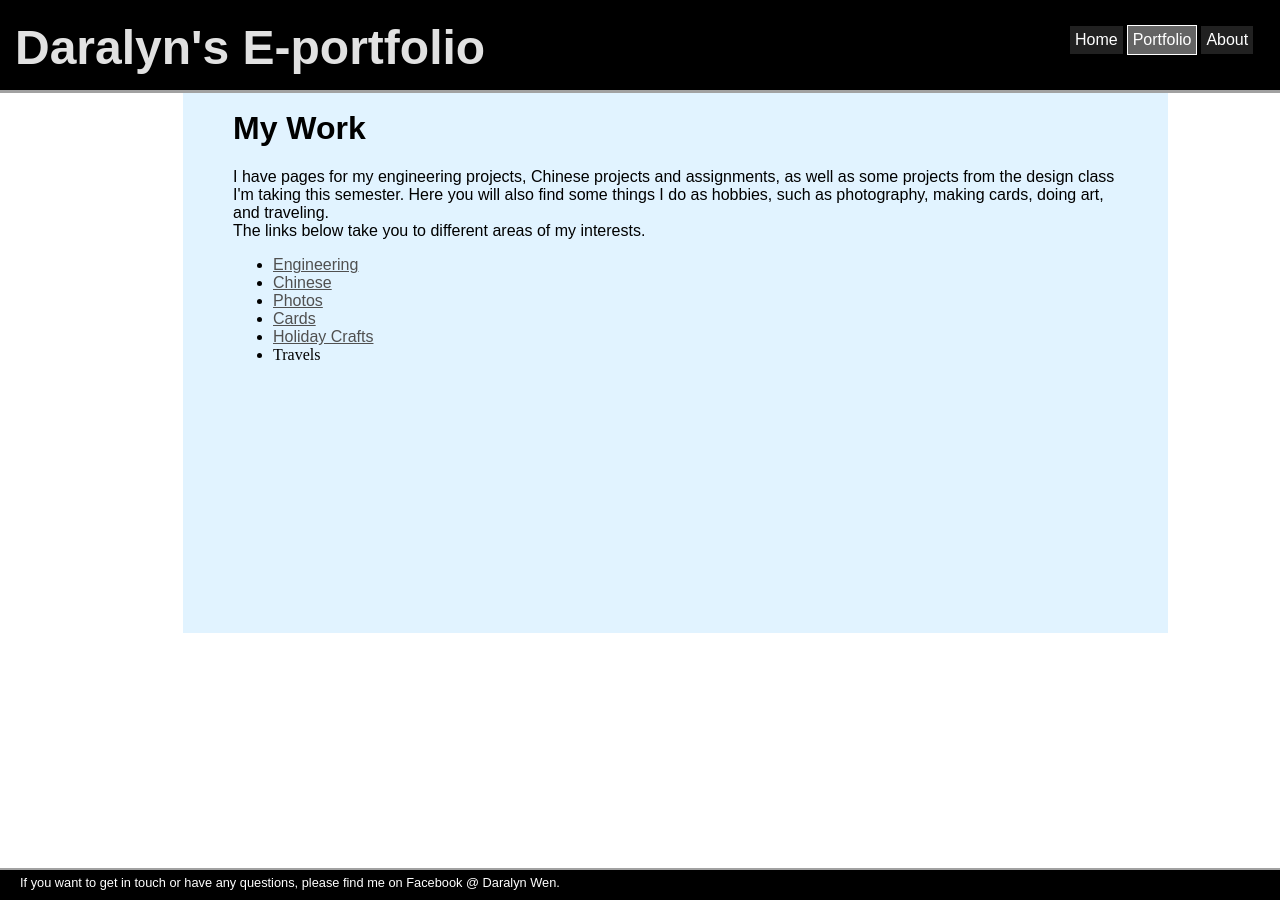
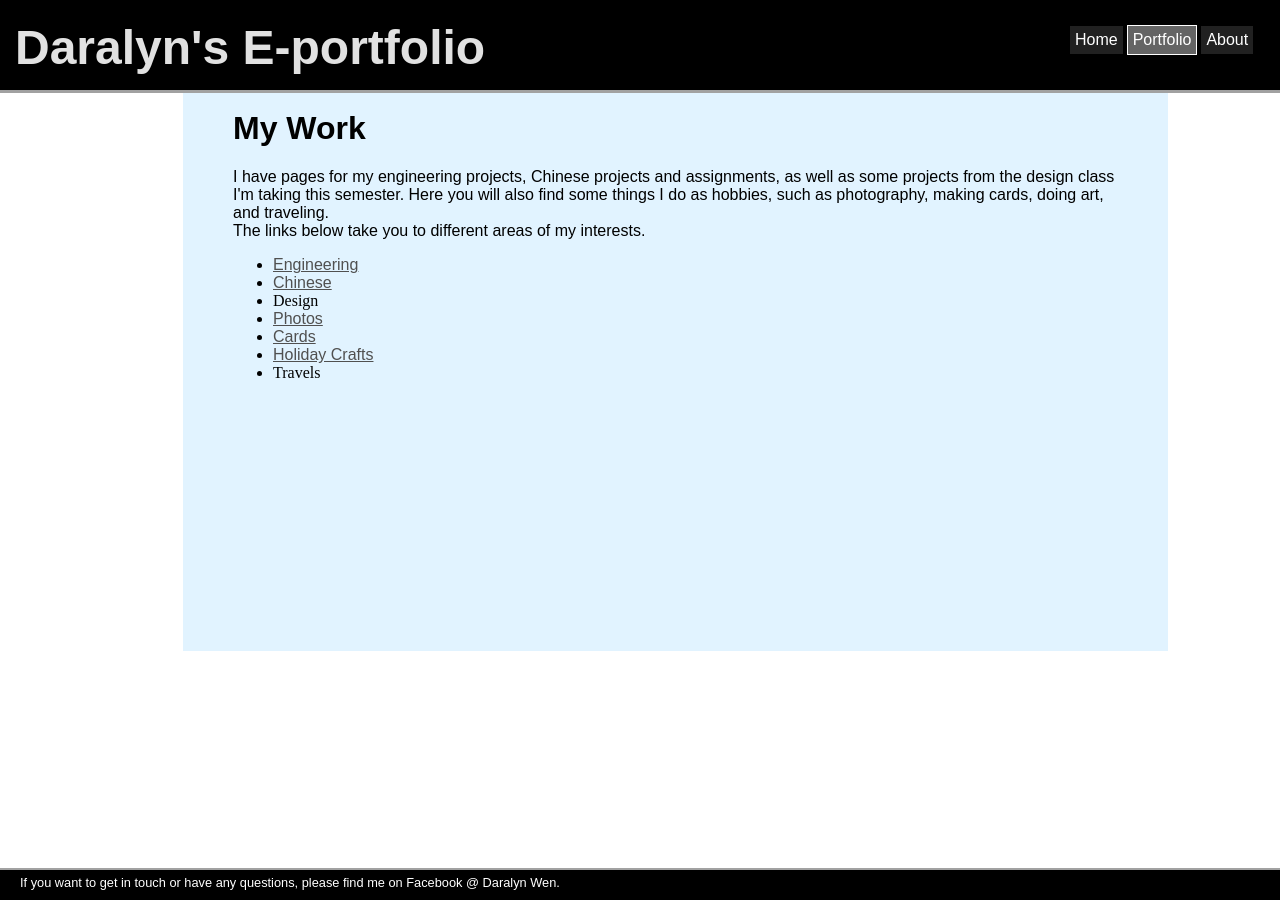
Before and after one commit to daralyn/daralyn.github.io, a Jekyll site: the page built from portfolio/index.html, in a window 1280 px wide. Built offline with Jekyll 4.4.1, drawn with Linux system fonts in a browser that asks for light colours.

Commit message:
Update index.html

```diff
--- a/portfolio/index.html
+++ b/portfolio/index.html
@@ -8,6 +8,7 @@ title: Daralyn's Portfolio
     <ul>
       <li><a href="https://daralyn.github.io/portfolio/engineering/">Engineering</a></li>
       <li><a href="https://daralyn.github.io/portfolio/chinese/">Chinese</a></li>
+      <li><a href="https://daralyn.github.io/portfolio/design/"></a>Design</li>
       <li><a href="https://daralyn.github.io/portfolio/photos/">Photos</a></li>
       <li><a href="https://daralyn.github.io/portfolio/cards/">Cards</a></li>
       <li><a href="https://daralyn.github.io/portfolio/holiday-crafts/">Holiday Crafts</a></li>
```
